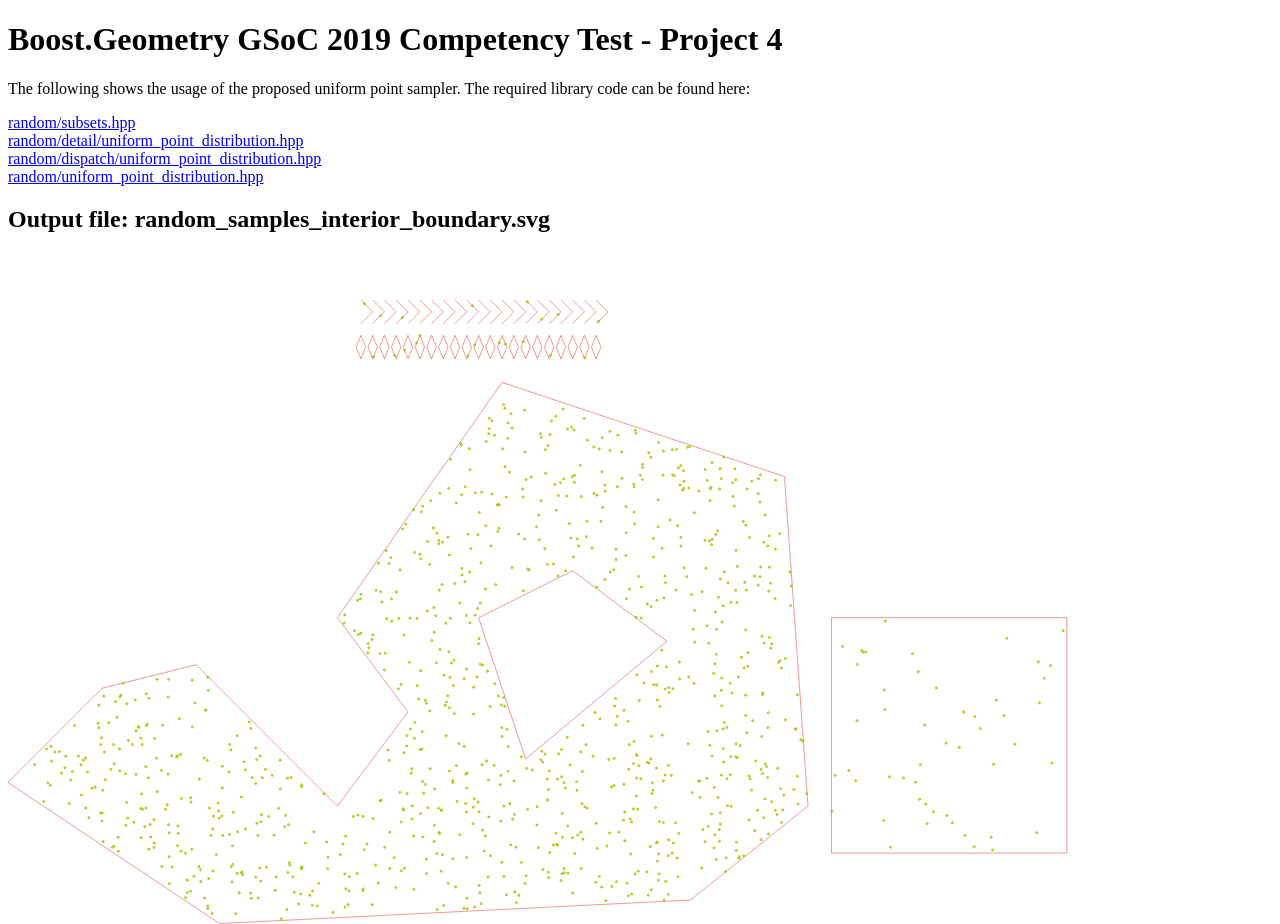
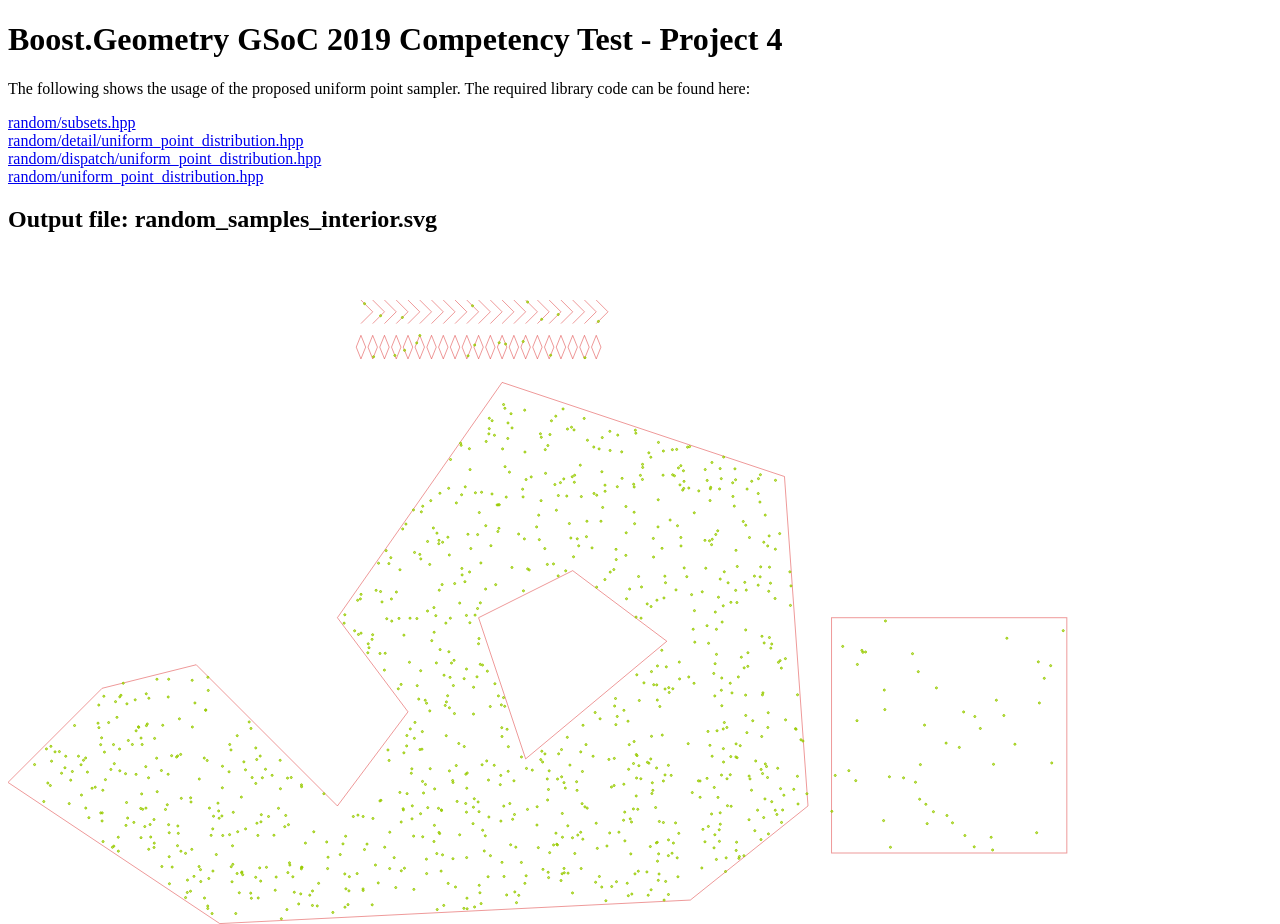
Before and after one commit to tinko92/boost_geometry_GSoC_2019_project_3_4_test, a plain HTML site: page random_v2.html in a window 1280 px wide. Shown: the top 924 px of the page. Drawn offline with nearby package versions, Linux system fonts and the light colour scheme.

Commit message:
Update random_v2.html

```diff
--- a/random_v2.html
+++ b/random_v2.html
@@ -4,7 +4,7 @@
 	<title>Boost.Geometry GSoC 2019 Competency Test - Project 4</title>
 	<link href="https://cdnjs.cloudflare.com/ajax/libs/prism/1.15.0/themes/prism.css" rel="stylesheet" />
     <style type="text/css">
-    img {width:1200px;height:800px;}
+    img {width:1200px;height:900px;}
     </style>
 </head>
 <body>
@@ -18,7 +18,7 @@
 <a href="https://github.com/tinko92/geometry/blob/feature/uniform_sampler_extension/include/boost/geometry/extensions/random/dispatch/uniform_point_distribution.hpp">random/dispatch/uniform_point_distribution.hpp</a><br />
 <a href="https://github.com/tinko92/geometry/blob/feature/uniform_sampler_extension/include/boost/geometry/extensions/random/uniform_point_distribution.hpp">random/uniform_point_distribution.hpp</a>
 
-	<h2>Output file: random_samples_interior_boundary.svg</h2>
+	<h2>Output file: random_samples_interior.svg</h2>
 	<img src="random_samples_interior.svg" />
 
 	<h2>main.cpp</h2>
```
